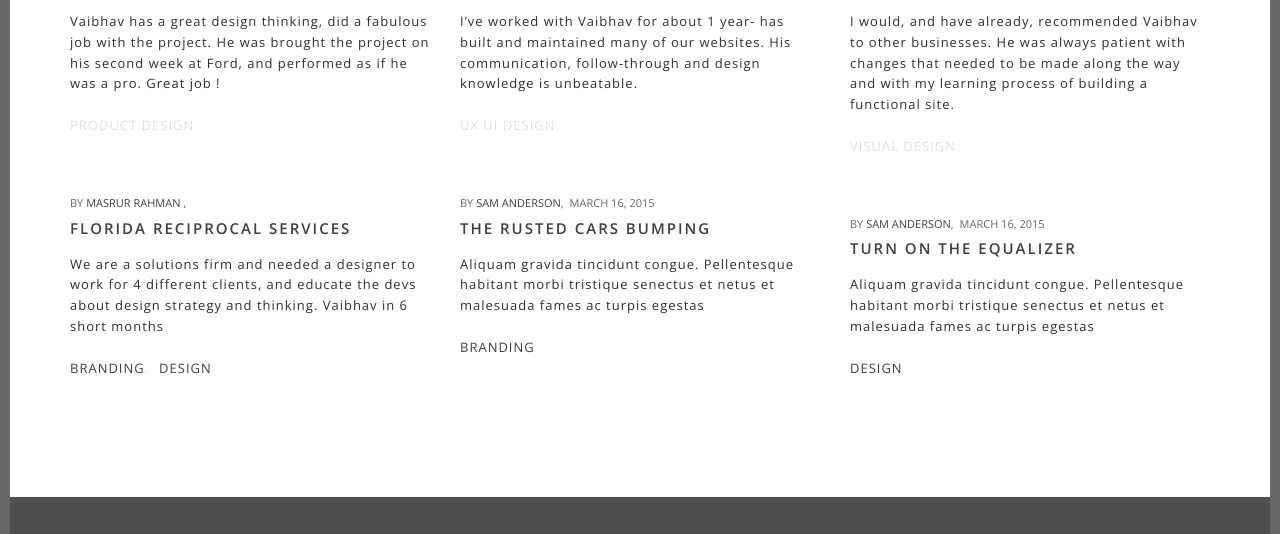
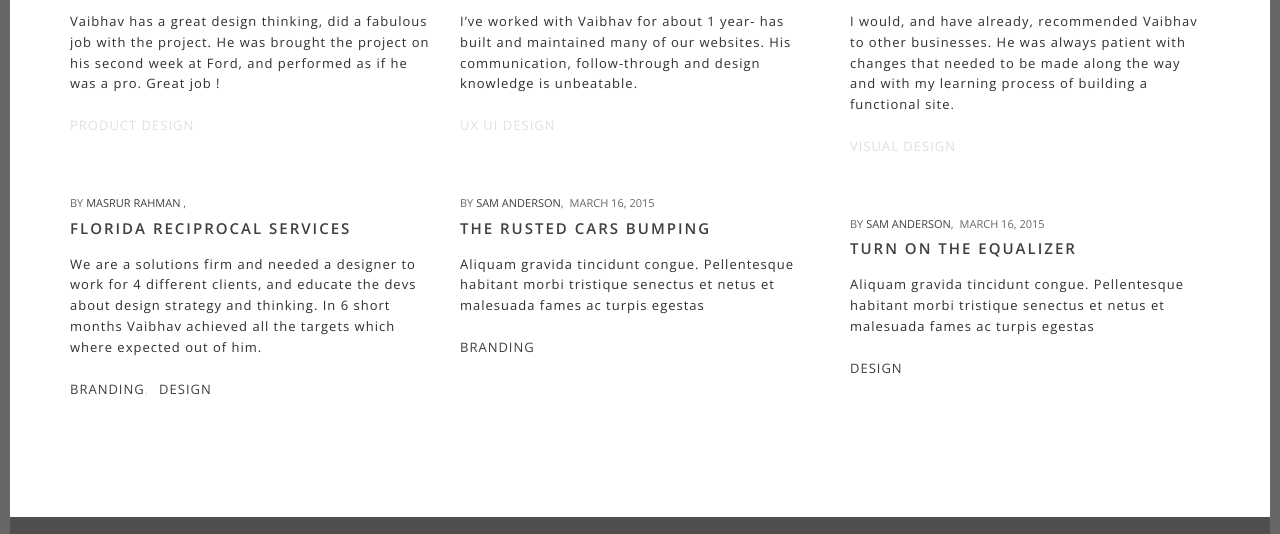
Before and after one commit to vroy7779/nav, a plain HTML site: page portfolio/test.html in a window 1280 px wide. Shown: the part 679-1213 px from the top of the page. Drawn offline with nearby package versions, Linux system fonts and the light colour scheme.

Commit message:
stuf
stuf

```diff
--- a/portfolio/test.html
+++ b/portfolio/test.html
@@ -216,7 +216,7 @@
                               </div>
                               <div class="post-entry">
                                  <p> We are a solutions firm and needed a designer to work for 4 different clients, and educate the devs about design strategy and thinking.
-									Vaibhav in 6 short months</p>
+									In 6 short months Vaibhav achieved all the targets which where expected out of him. </p>
                               </div>
                               <div class="post-tag pull-left">
                                  <span><a href="#branding" data-filter=".branding">Branding</a>,</span><span><a href="#design" data-filter=".design">Design</a></span>
```
